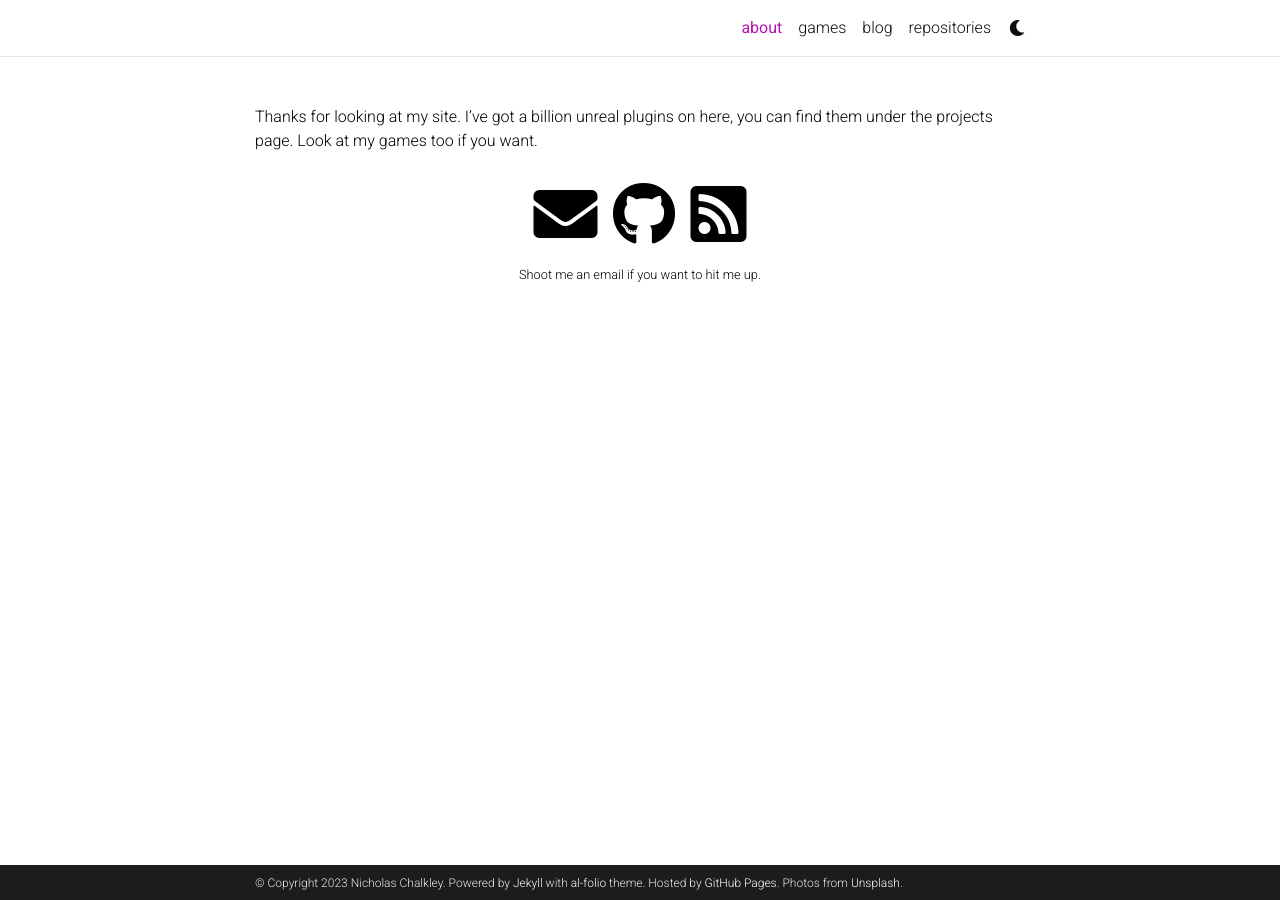
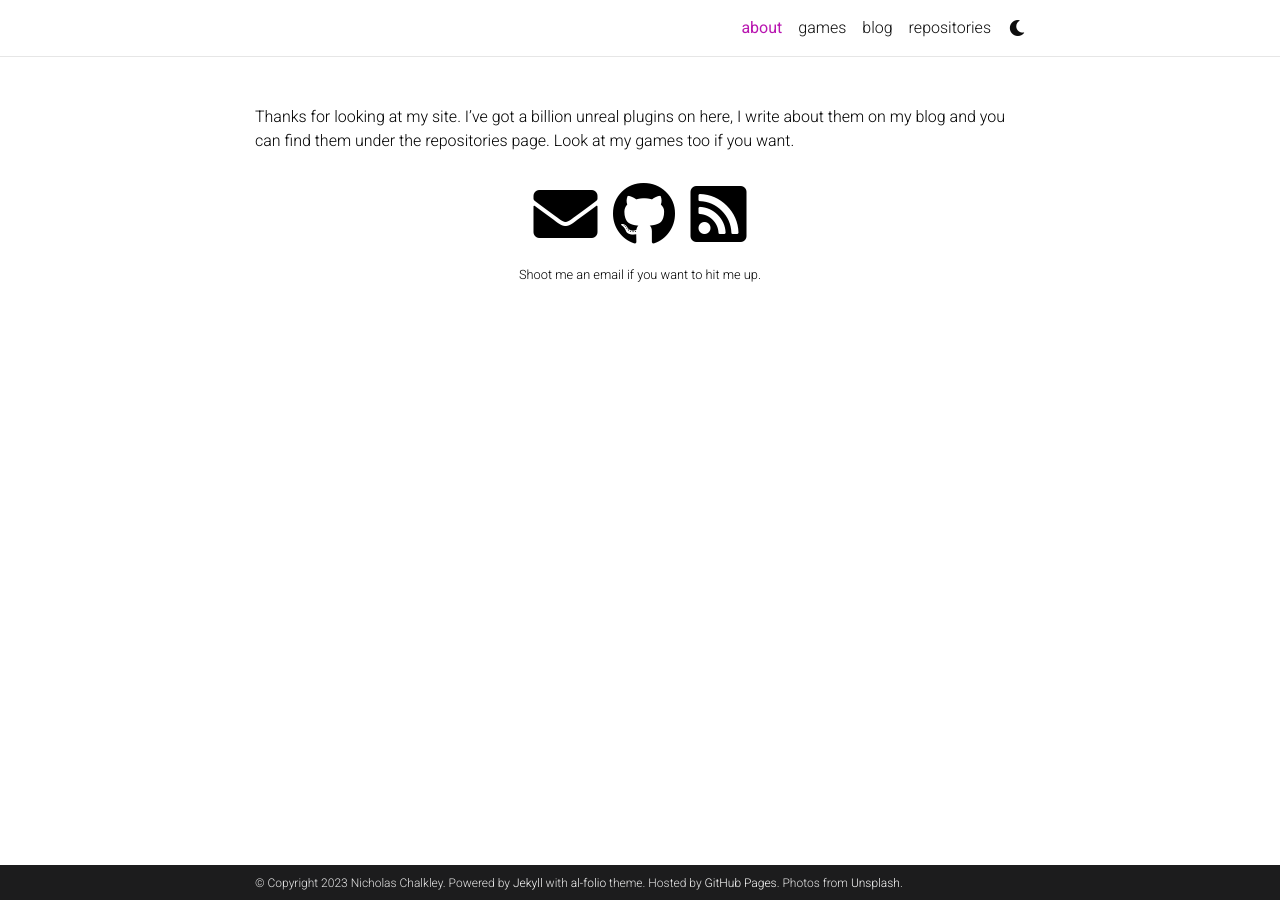
Before and after one commit to nicholas477/nicholas477.github.io, a Jekyll site: the page built from _pages/about.md, in a window 1280 px wide. Built offline with Jekyll 4.4.1, drawn with Linux system fonts in a browser that asks for light colours; comment, search, counter and statistics services are not loaded; a style sheet for code colours, icons or effects is not loaded.

Commit message:
Removed external sources for blog

```diff
--- a/_config.yml
+++ b/_config.yml
@@ -129,9 +129,9 @@ disqus_shortname: al-folio # put your disqus shortname
 # External sources.
 # If you have blog posts published on medium.com or other exteranl sources,
 # you can display them in your blog by adding a link to the RSS feed.
-external_sources:
-  - name: medium.com
-    rss_url: https://medium.com/@al-folio/feed
+# external_sources:
+#   - name: medium.com
+#     rss_url: https://medium.com/@al-folio/feed
 
 # -----------------------------------------------------------------------------
 # Collections
--- a/_pages/about.md
+++ b/_pages/about.md
@@ -18,4 +18,4 @@ selected_papers: false # includes a list of papers marked as "selected={true}"
 social: true  # includes social icons at the bottom of the page
 ---
 
-Thanks for looking at my site. I've got a billion unreal plugins on here, you can find them under the projects page. Look at my games too if you want.
+Thanks for looking at my site. I've got a billion unreal plugins on here, I write about them on my blog and you can find them under the repositories page. Look at my games too if you want.
```
